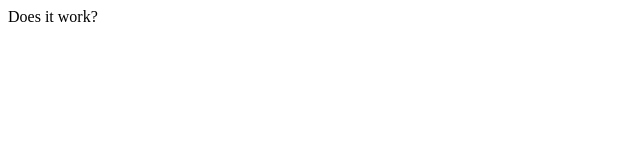
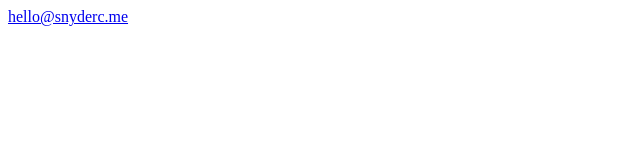
Before and after one commit to snyderc/snyderc.github.io, a plain HTML site: page index.html in a window 1280 px wide. Shown: the whole page, without its empty margins (0-640 px from the left). Drawn offline with Linux system fonts and the light colour scheme.

Commit message:
Update to test index.html file

```diff
--- a/index.html
+++ b/index.html
@@ -3,6 +3,6 @@
 <title>Test!</title>
 </head>
 <body>
-Does it work?
+<a href="mailto:hello@snyderc.me">hello@snyderc.me</a>
 </body>
 </html>
```
